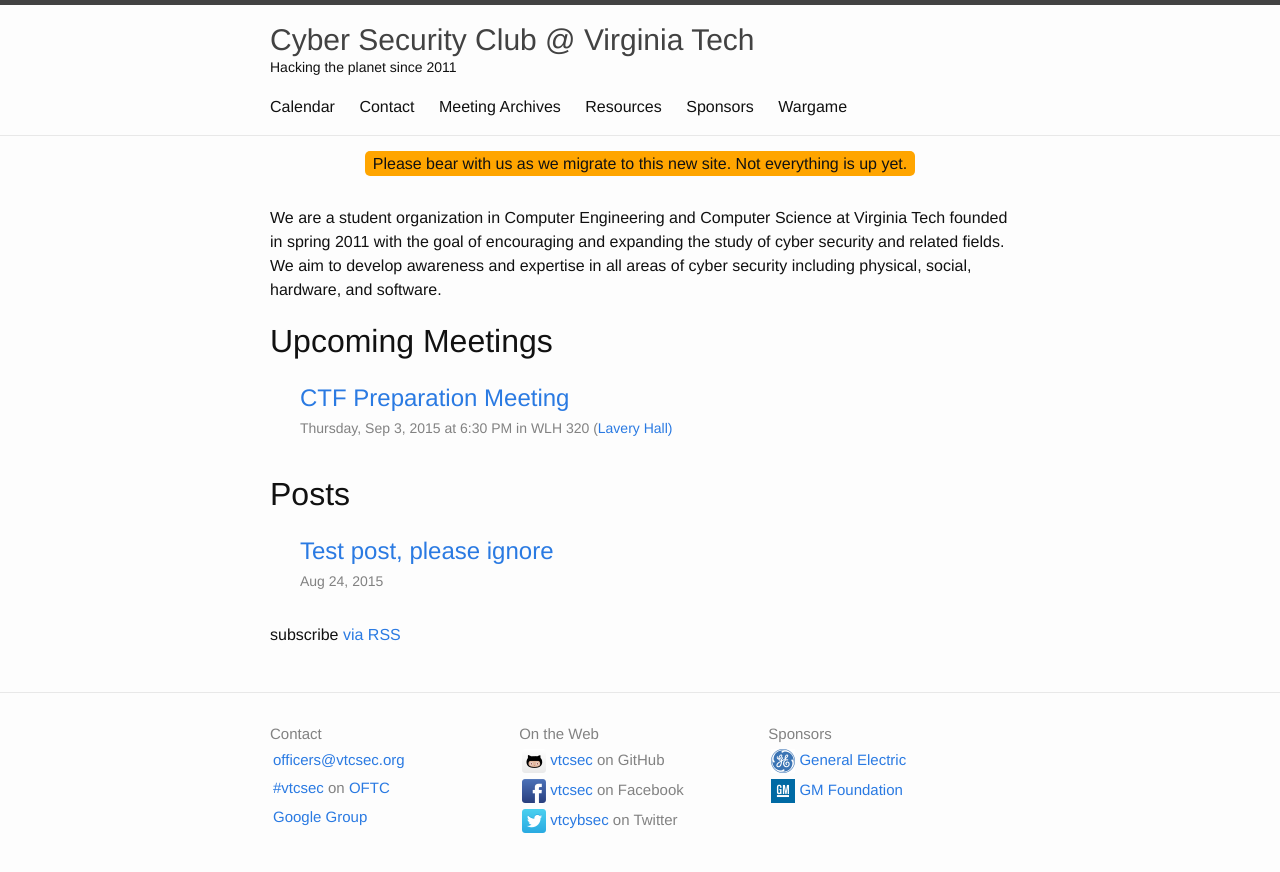
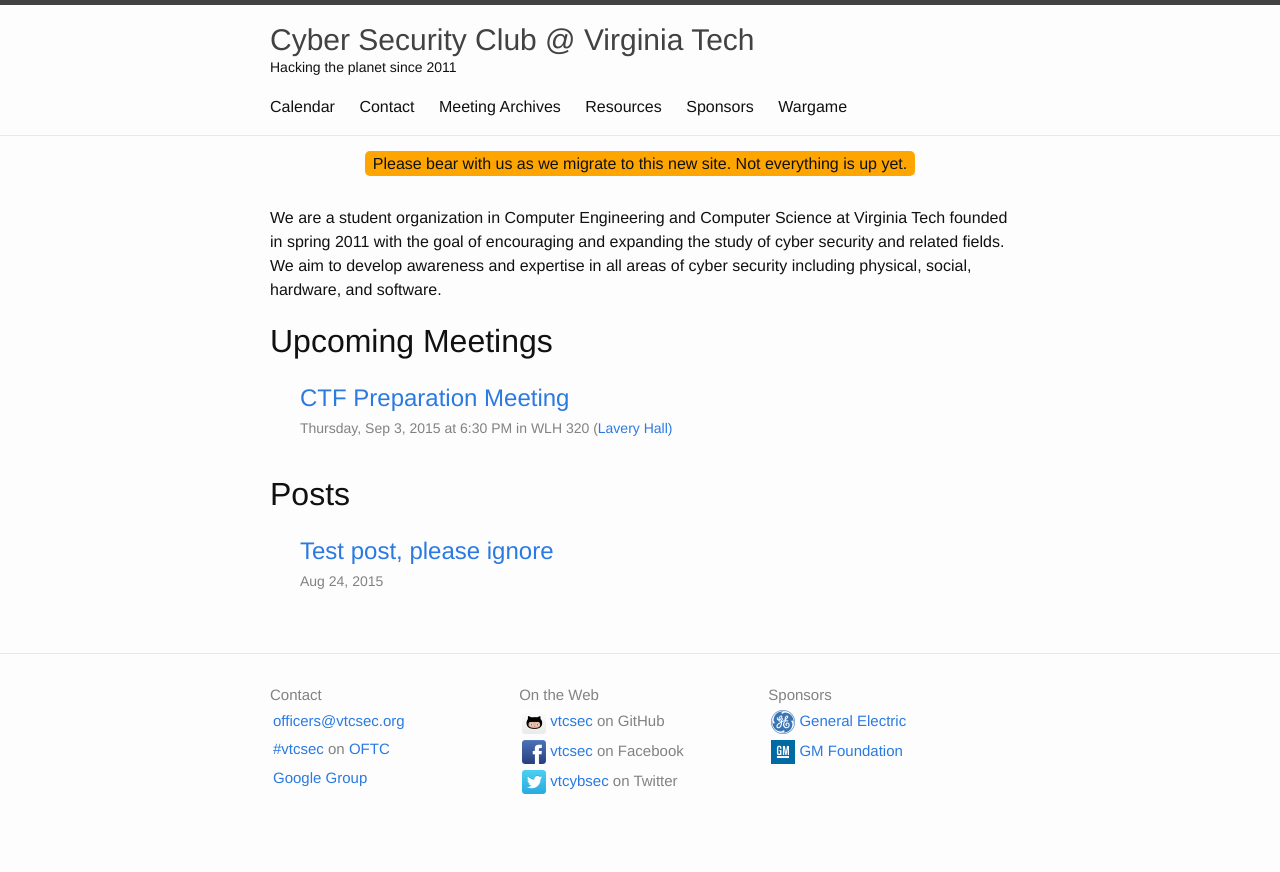
Before and after one commit to VTCSec/vtcsec.org, a Jekyll site: the page built from index.html, in a window 1280 px wide. Shown: the top 872 px of the page. Built offline with Jekyll 4.4.1, drawn with Linux system fonts in a browser that asks for light colours.

Commit message:
Stop advertising the RSS feed.
It'd need more work if we want to make it useful and/or reliable.

Better to not have anybody start using it for the moment.

```diff
--- a/_includes/head.html
+++ b/_includes/head.html
@@ -8,7 +8,6 @@
 
   <link rel="stylesheet" href="{{ "/css/main.css" }}">
   <link rel="canonical" href="{{ page.url | replace:'index.html','' | prepend: site.url }}">
-  <link rel="alternate" type="application/rss+xml" title="{{ site.title }}" href="{{ "/feed.xml" | prepend: site.url }}" />
 
   <script src="/js/meetings.js"></script>
 </head>
--- a/index.html
+++ b/index.html
@@ -38,6 +38,4 @@ social, hardware, and software.</p>
     {% endfor %}
   </ul>
 
-  <p class="rss-subscribe">subscribe <a href="{{ "/feed.xml" }}">via RSS</a></p>
-
 </div>
```
